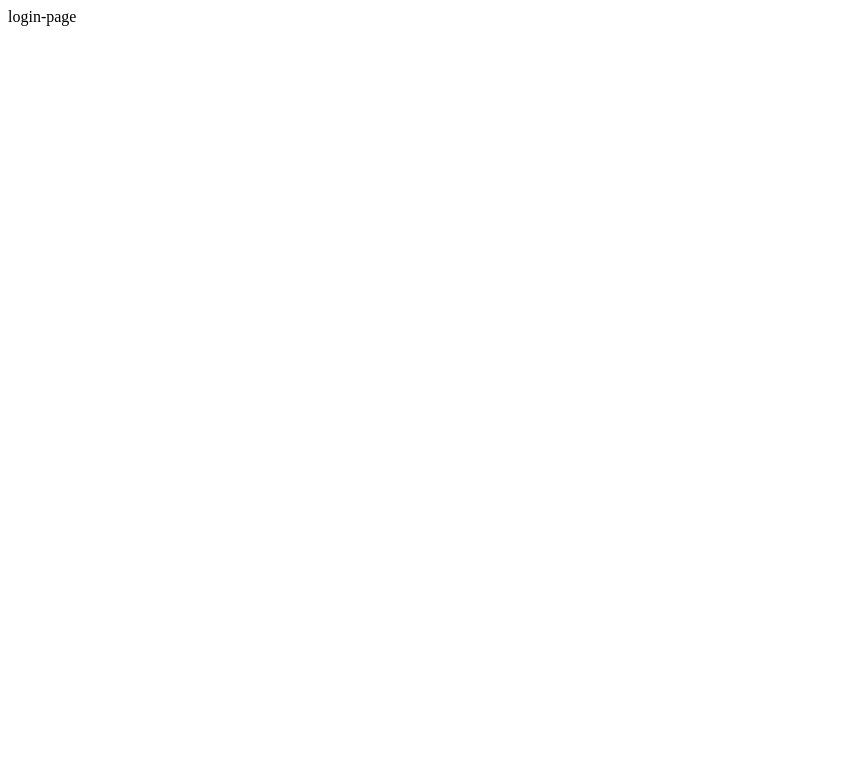
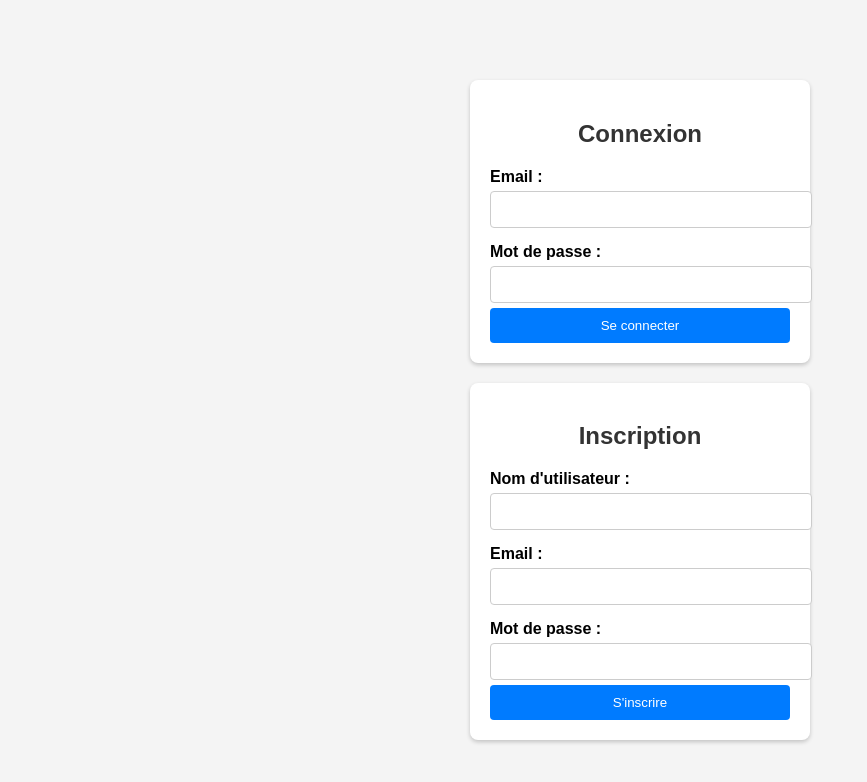
Before and after one commit to clement-jny/gamespace, a Next.js app: page / in a window 1280 px wide. Shown: the top 782 px of the page, without its empty margins (0-867 px from the left). Built offline with nearby package versions, Linux system fonts and the light colour scheme.

Commit message:
Création composants Login et Signup

```diff
--- /dev/null
+++ b/app/loginForm.tsx
@@ -0,0 +1,23 @@
+import React from 'react';
+import './styles.css';
+
+const LoginForm = () => {
+    return (
+        <div className="form-container">
+            <h2 className="form-title">Connexion</h2>
+            <form>
+                <div>
+                    <label className="form-label">Email :</label>
+                    <input className="form-input" type="email" />
+                </div>
+                <div>
+                    <label className="form-label">Mot de passe :</label>
+                    <input className="form-input" type="password" />
+                </div>
+                <button className="form-button">Se connecter</button>
+            </form>
+        </div>
+    );
+};
+
+export default LoginForm;
--- a/app/page.tsx
+++ b/app/page.tsx
@@ -1,9 +1,12 @@
-import Image from 'next/image'
+import React from 'react';
+import LoginForm from './loginForm';
+import SignupForm from './signupForm';
 
 export default function Home() {
 	return (
 		<main>
-			login-page
+			<LoginForm />
+			<SignupForm />
 		</main>
-	)
+	);
 }
--- /dev/null
+++ b/app/signupForm.tsx
@@ -0,0 +1,27 @@
+import React from 'react';
+import './styles.css';
+
+const SignupForm = () => {
+    return (
+        <div className="form-container">
+            <h2 className="form-title">Inscription</h2>
+            <form>
+                <div>
+                    <label className="form-label">Nom d'utilisateur :</label>
+                    <input className="form-input" type="text" />
+                </div>
+                <div>
+                    <label className="form-label">Email :</label>
+                    <input className="form-input" type="email" />
+                </div>
+                <div>
+                    <label className="form-label">Mot de passe :</label>
+                    <input className="form-input" type="password" />
+                </div>
+                <button className="form-button">S'inscrire</button>
+            </form>
+        </div>
+    );
+};
+
+export default SignupForm;
--- /dev/null
+++ b/app/styles.css
@@ -0,0 +1,51 @@
+body {
+    font-family: Arial, sans-serif;
+    background-color: #f4f4f4;
+    display: flex;
+    justify-content: center;
+    align-items: center;
+    height: 100vh;
+    margin: 0;
+}
+
+.form-container {
+    background-color: #ffffff;
+    margin-top: 20px;
+    padding: 20px;
+    border-radius: 8px;
+    box-shadow: 0 2px 4px rgba(0, 0, 0, 0.2);
+    width: 300px;
+}
+
+.form-title {
+    text-align: center;
+    color: #333;
+}
+
+.form-label {
+    display: block;
+    margin-top: 10px;
+    font-weight: bold;
+}
+
+.form-input {
+    width: 100%;
+    padding: 10px;
+    margin: 5px 0;
+    border: 1px solid #ccc;
+    border-radius: 4px;
+}
+
+.form-button {
+    width: 100%;
+    padding: 10px;
+    background-color: #007BFF;
+    color: #fff;
+    border: none;
+    border-radius: 4px;
+    cursor: pointer;
+}
+
+.form-button:hover {
+    background-color: #0056b3;
+}
```
